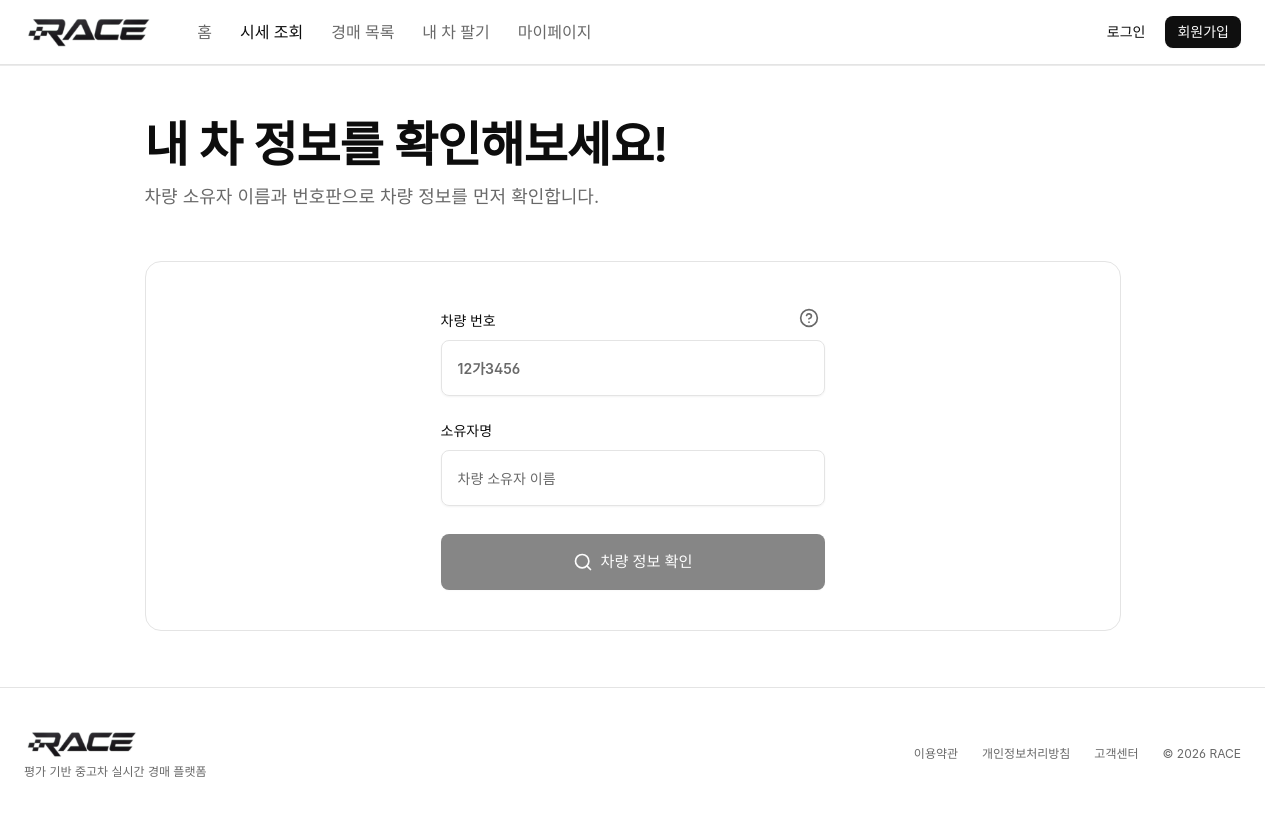
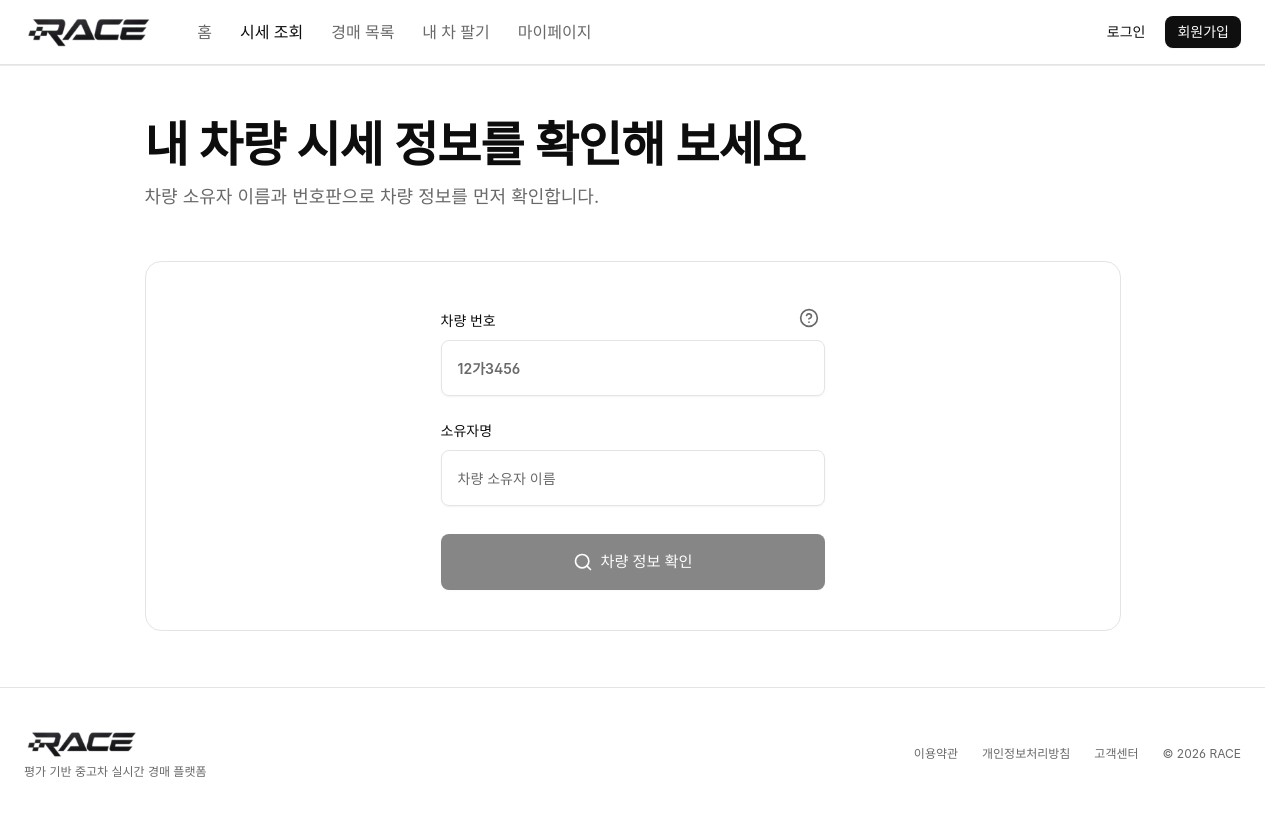
Before and after one commit to softeerbootcamp-8th/WEB-Team1-F1, a React (Vite) app in the folder frontend/: page /quote in a window 1280 px wide. Shown: the top 816 px of the page. Built offline with nearby package versions, Linux system fonts and the light colour scheme; no server answers; a web font is replaced by a local one.

Commit message:
[fix] 시세 조회 안내 문구 수정
price-quote-page.tsx
- 차량 시세 조회 목적이 드러나도록 제목 문구 변경

Related #366

```diff
--- a/frontend/src/features/quote/pages/price-quote-page.tsx
+++ b/frontend/src/features/quote/pages/price-quote-page.tsx
@@ -71,7 +71,7 @@ export function PriceQuotePage() {
         <h1 className="text-3xl font-semibold md:text-4xl lg:text-5xl lg:whitespace-nowrap">
           {vehicle
             ? '주행거리 입력'
-            : '내 차 정보를 확인해보세요!'}
+            : '내 차량 시세 정보를 확인해 보세요'}
         </h1>
         <p className="text-muted-foreground mt-3 text-lg leading-8">
           {vehicle
```
